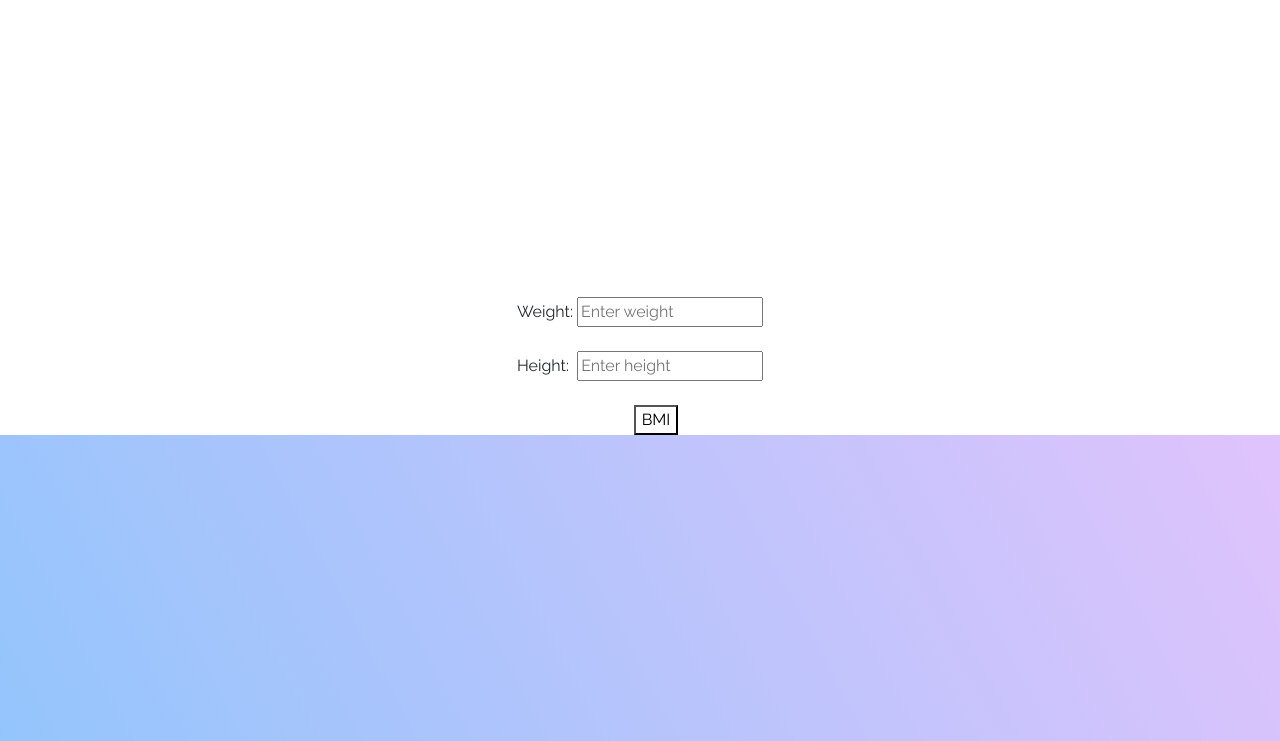
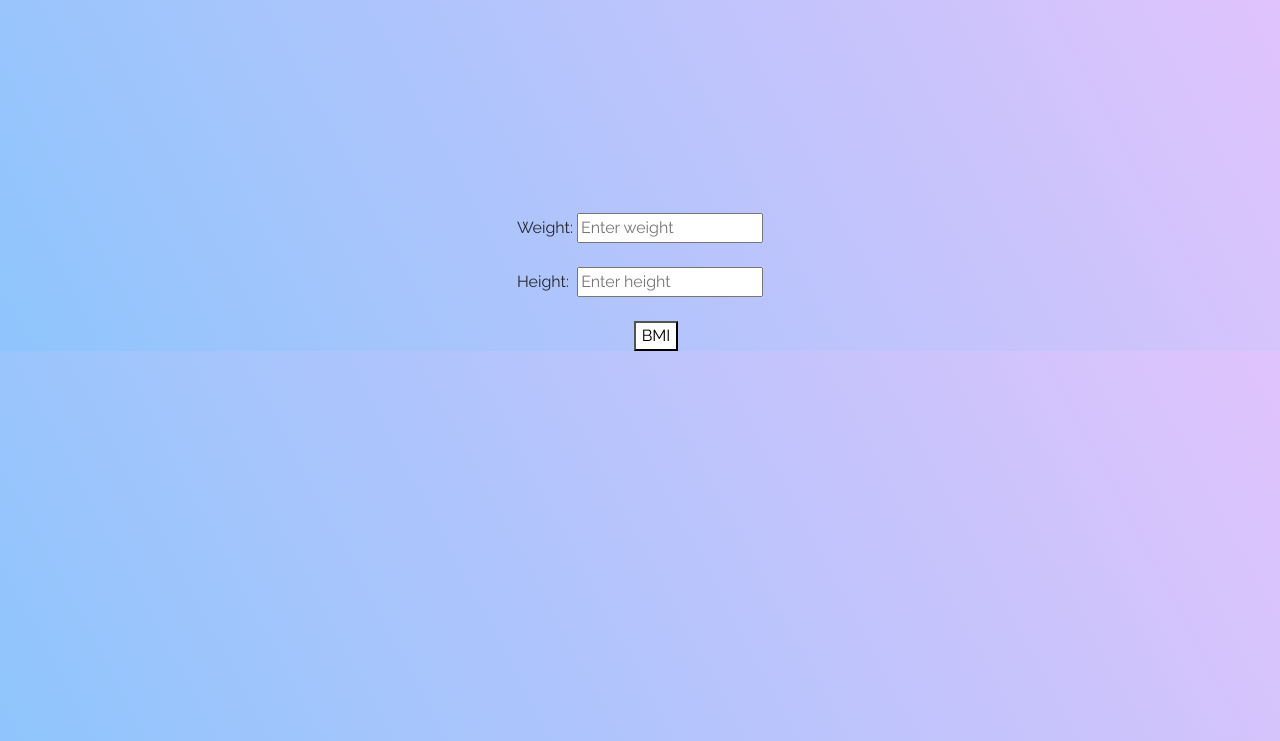
Before and after one commit to praguru14/sac, a plain HTML site: page HTML/bmi.html in a window 1280 px wide. Shown: the part 59-800 px from the top of the page. Drawn offline with nearby package versions, Linux system fonts and the light colour scheme.

Commit message:
Added one TODO

```diff
--- a/CSS/bmi.css
+++ b/CSS/bmi.css
@@ -3,8 +3,8 @@ html {
   background-image: linear-gradient(62deg, #8EC5FC 0%, #E0C3FC 100%);
   }
 form{
-    display: inline-block;
-    margin-top: 300px;
+
+     background-image: linear-gradient(62deg, #8EC5FC 0%, #E0C3FC 100%);
 }
 body{
     text-align: center;
```
Also changed, not shown: HTML/bmi.html (+3 -0 lines), HTML/sgpa.html (+1 -1 lines).
